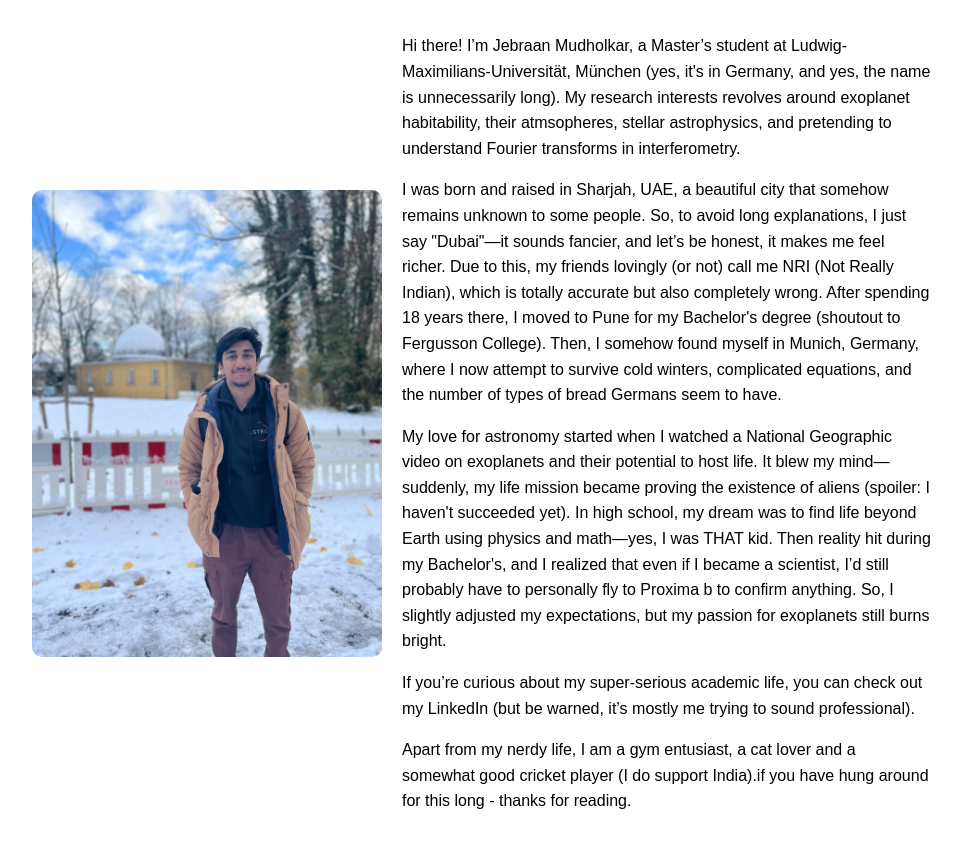
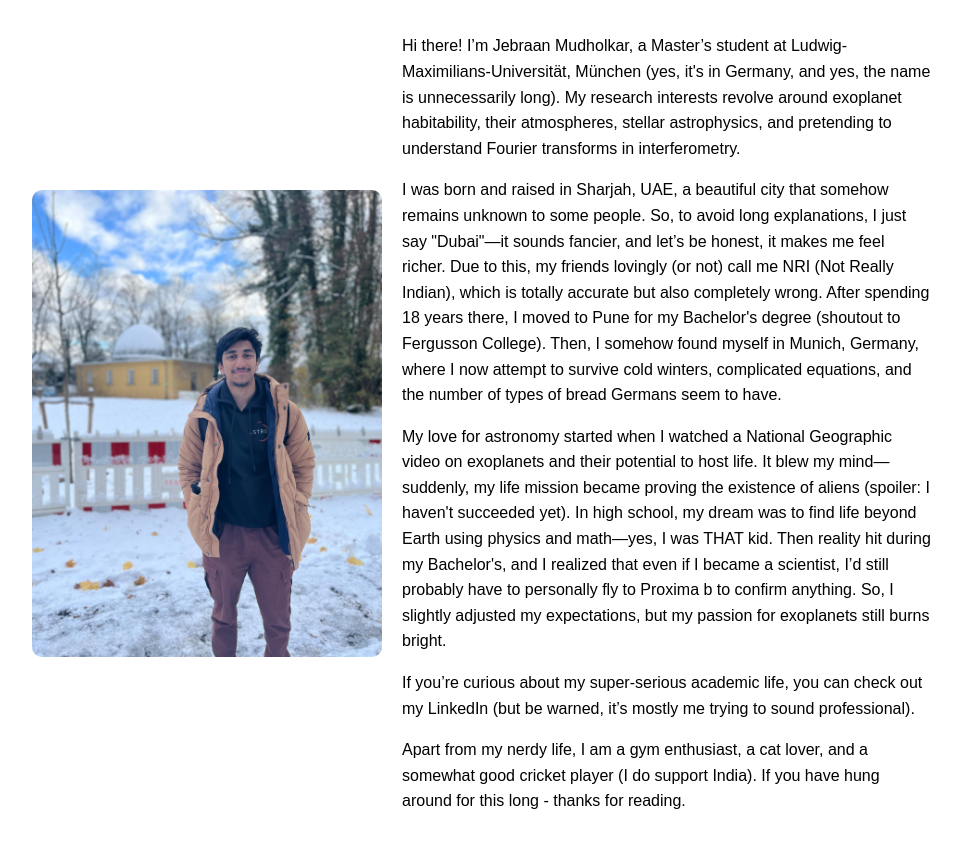
Before and after one commit to proxima786/example.github.io, a plain HTML site: page index.html in a window 1280 px wide. Shown: the part 83-930 px from the top of the page, without its empty margins (158-1121 px from the left). Drawn offline with Linux system fonts and the light colour scheme.

Commit message:
Update index.html

```diff
--- a/index.html
+++ b/index.html
@@ -53,7 +53,7 @@
     <div class="navbar">
         <h1>Jebraan Mudholkar</h1>
         <div>
-            <a href="#">CV</a>
+            <a href="cv.html">CV</a>
             <a href="#">Research</a>
             <a href="#">Talks</a>
             <a href="#">Teaching</a>
@@ -63,11 +63,11 @@
     <div class="container">
         <img src="profile.jpg" alt="Jebraan Mudholkar">
         <div class="text">
-            <p>Hi there! I’m Jebraan Mudholkar, a Master’s student at Ludwig-Maximilians-Universität, München</a> (yes, it's in Germany, and yes, the name is unnecessarily long). My research interests revolves around exoplanet habitability, their atmsopheres, stellar astrophysics, and pretending to understand Fourier transforms in interferometry.</p>
+            <p>Hi there! I’m Jebraan Mudholkar, a Master’s student at Ludwig-Maximilians-Universität, München</a> (yes, it's in Germany, and yes, the name is unnecessarily long). My research interests revolve around exoplanet habitability, their atmospheres, stellar astrophysics, and pretending to understand Fourier transforms in interferometry.</p>
             <p>I was born and raised in Sharjah, UAE, a beautiful city that somehow remains unknown to some people. So, to avoid long explanations, I just say "Dubai"—it sounds fancier, and let’s be honest, it makes me feel richer. Due to this, my friends lovingly (or not) call me NRI (Not Really Indian), which is totally accurate but also completely wrong. After spending 18 years there, I moved to Pune for my Bachelor's degree (shoutout to Fergusson College). Then, I somehow found myself in Munich, Germany, where I now attempt to survive cold winters, complicated equations, and the number of types of bread Germans seem to have.</p>
             <p>My love for astronomy started when I watched a National Geographic video on exoplanets and their potential to host life. It blew my mind—suddenly, my life mission became proving the existence of aliens (spoiler: I haven't succeeded yet). In high school, my dream was to find life beyond Earth using physics and math—yes, I was THAT kid. Then reality hit during my Bachelor's, and I realized that even if I became a scientist, I’d still probably have to personally fly to Proxima b to confirm anything. So, I slightly adjusted my expectations, but my passion for exoplanets still burns bright.</p>
             <p>If you’re curious about my super-serious academic life, you can check out my LinkedIn (but be warned, it’s mostly me trying to sound professional).</p>
-            <p>Apart from my nerdy life, I am a gym entusiast, a cat lover and a somewhat good cricket player (I do support India).if you have hung around for this long - thanks for reading.</p>
+            <p>Apart from my nerdy life, I am a gym enthusiast, a cat lover, and a somewhat good cricket player (I do support India). If you have hung around for this long - thanks for reading.</p>
         </div>
     </div>
 </body>
```
